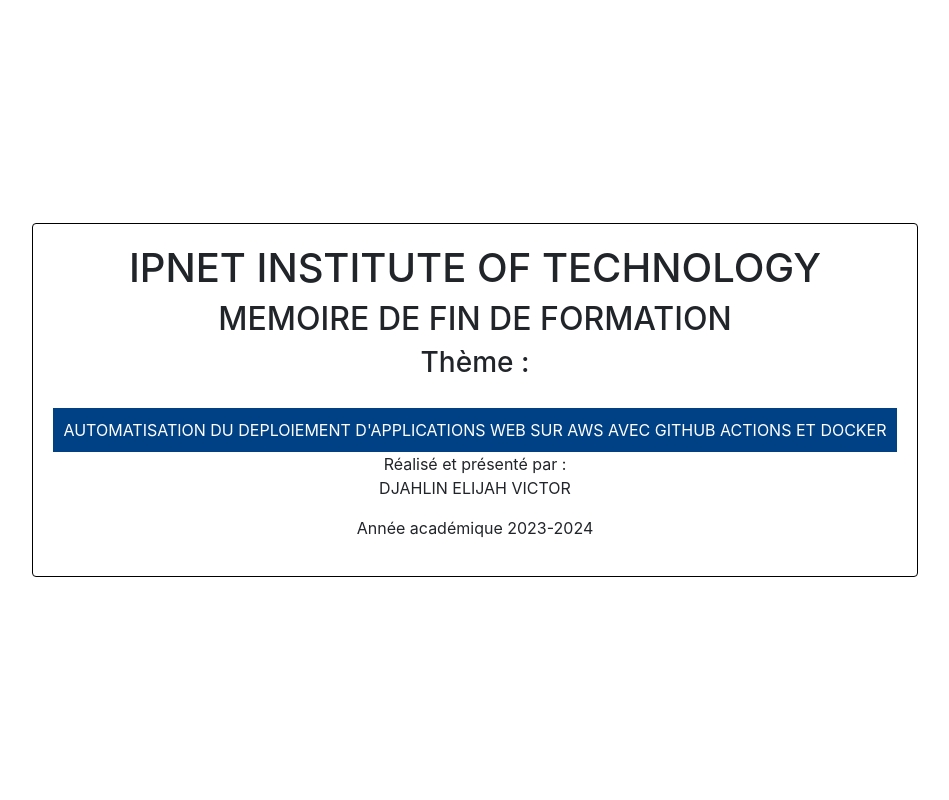
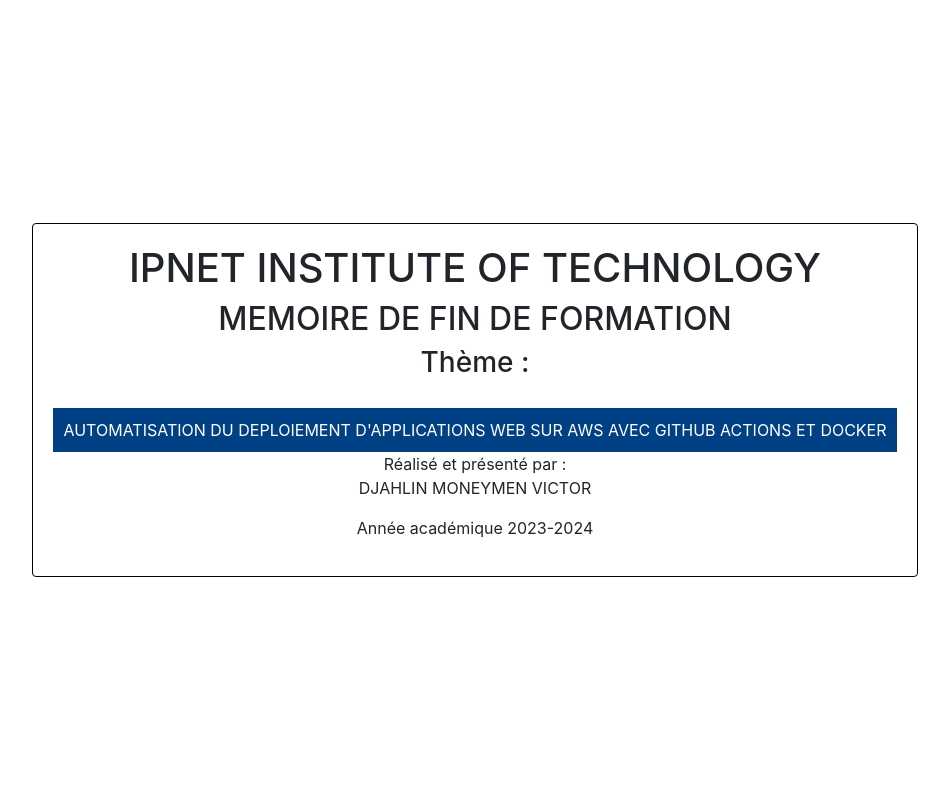
Before and after one commit to eliejah-koffi/test1, a Django app: page /presentation in a window 1280 px wide. Shown: the whole page, without its empty margins (165-1114 px from the left). Run offline with Django 5.2, Linux system fonts and the light colour scheme; some libraries are stand-ins or nearby versions.

Commit message:
10 launch

```diff
--- a/memoire/templates/presentation.html
+++ b/memoire/templates/presentation.html
@@ -43,7 +43,7 @@
                 AUTOMATISATION DU DEPLOIEMENT D'APPLICATIONS WEB SUR AWS AVEC GITHUB ACTIONS ET DOCKER
             </div>
             <p>Réalisé et présenté par :<br>
-               DJAHLIN ELIJAH VICTOR</p>
+               DJAHLIN MONEYMEN VICTOR</p>
             <p>Année académique 2023-2024</p>
         </div>
     </div>
```
